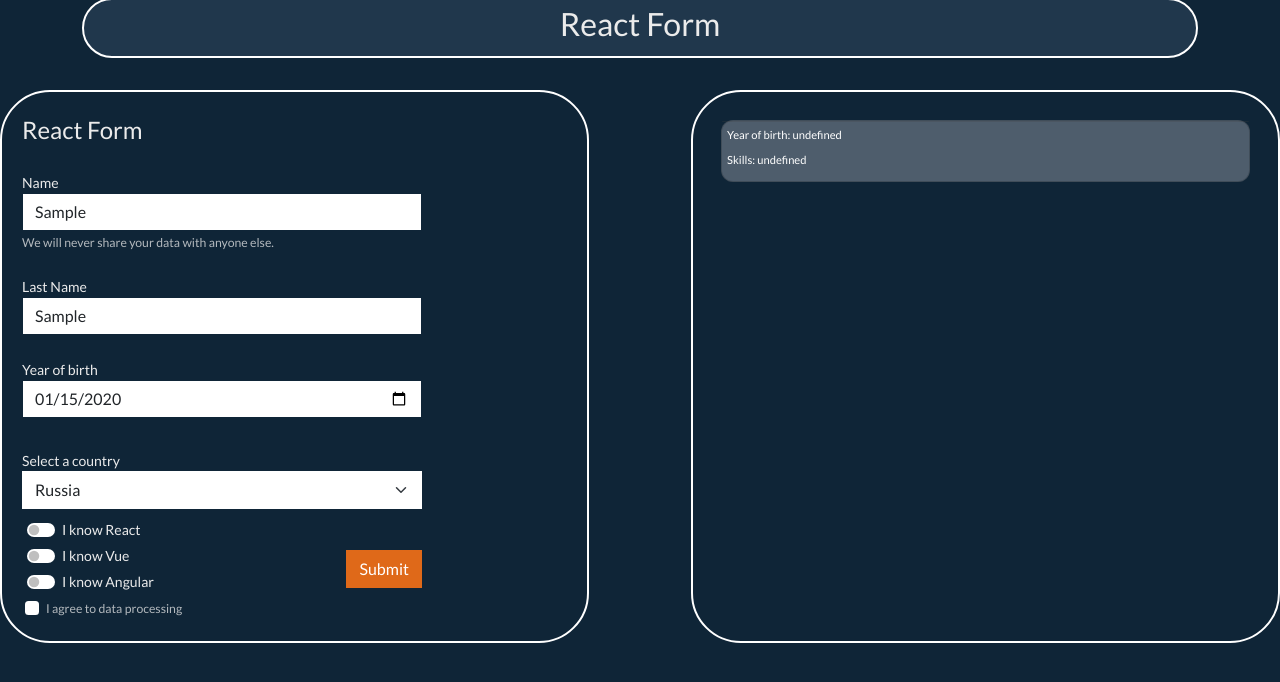
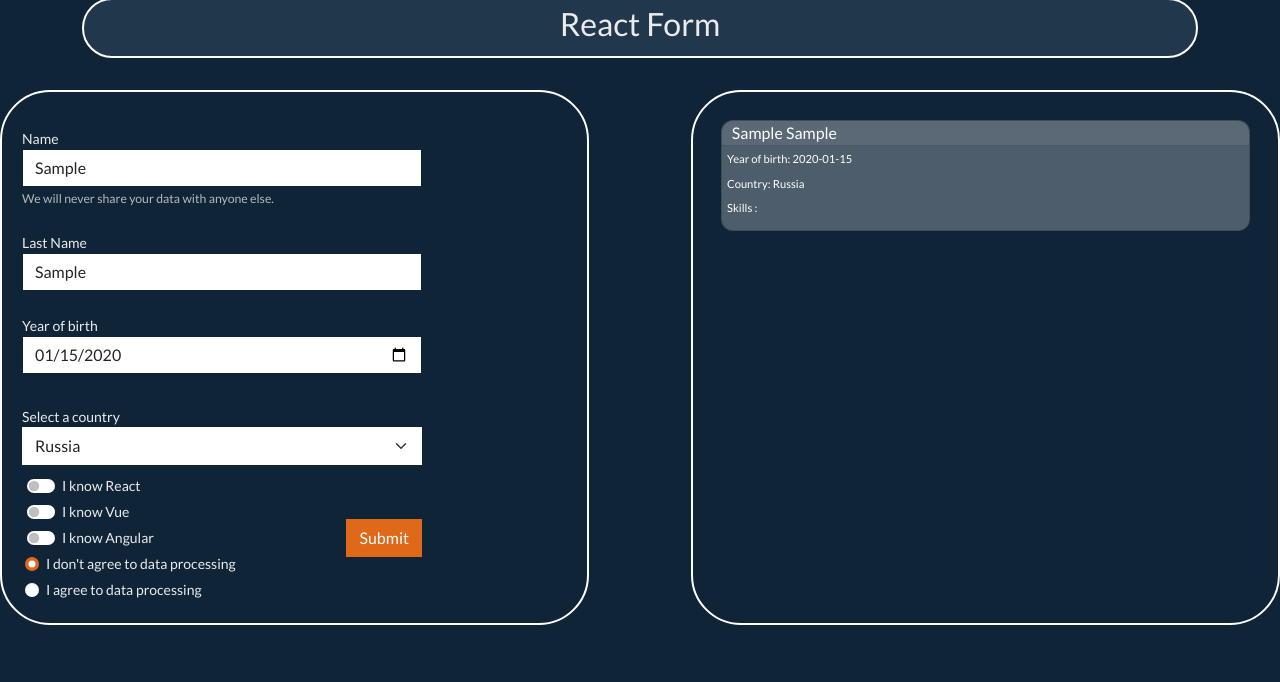
Before and after one commit to maksguido1987/React-Form, a React app: page / in a window 1280 px wide. Both pictures are taken after typing "Sample", "Sample", "2020-01-15" into the empty fields and a click on the button "Submit". Shown: the top 682 px of the page. Built offline with nearby package versions, Linux system fonts and the light colour scheme.

Commit message:
feat: add create cards method and getting data from a form

```diff
--- a/src/components/Card/Card.tsx
+++ b/src/components/Card/Card.tsx
@@ -1,9 +1,13 @@
+/* eslint-disable react/no-array-index-key */
 import { FC } from 'react';
 import { ICardData } from '../../interfaces';
 import './card.scss';
 
 const Card: FC<ICardData> = (props) => {
-  const { name, lastName, date, skills } = props;
+  const { name, lastName, date, country, skills } = props;
+  const el = skills.map((item, index) => {
+    return <li key={index}>{item}</li>;
+  });
   return (
     <div className="card text-white bg-secondary mb-3">
       <div className="card-header">
@@ -11,7 +15,8 @@ const Card: FC<ICardData> = (props) => {
       </div>
       <div className="card-body">
         <p className="card-text">{`Year of birth: ${date}`}</p>
-        <p className="card-text">{`Skills: ${skills}`}</p>
+        <p className="card-text">{`Country: ${country}`}</p>
+        <ul className="card-list">Skills :{el}</ul>
       </div>
     </div>
   );
--- a/src/components/Card/card.scss
+++ b/src/components/Card/card.scss
@@ -15,3 +15,13 @@
     margin: 0 0 0.5rem 0!important;
   }
 }
+.card-list {
+  display: flex;
+  align-items: center;
+  padding: 0 !important;
+  margin: 0 0 0.5rem 0 !important;
+  li {
+    list-style: none;
+    margin: 0 5px;
+  }
+}
--- a/src/components/Form/Form.tsx
+++ b/src/components/Form/Form.tsx
@@ -2,12 +2,12 @@
 import React, { Component } from 'react';
 import { IAddCardData, ICardData } from '../../interfaces';
 import './form.scss';
-import Checkbox from './FormComponents/Checkbox';
 import FormDate from './FormComponents/FormDate';
 import FormSelect from './FormComponents/FormSelect';
 import Name from './FormComponents/Name';
 import Submit from './FormComponents/Submit';
 import Switcher from './FormComponents/Switcher';
+import RadioButtons from './FormComponents/RadioButtons';
 
 export default class Form extends Component<IAddCardData, ICardData> {
   constructor(props: IAddCardData) {
@@ -16,7 +16,8 @@ export default class Form extends Component<IAddCardData, ICardData> {
       name: '',
       lastName: '',
       date: '',
-      contry: 'Russia',
+      country: 'Russia',
+      skills: [],
     };
   }
 
@@ -26,24 +27,37 @@ export default class Form extends Component<IAddCardData, ICardData> {
     addCardData(this.state);
   };
 
-  onAddName = (value: string) => {
-    this.setState({ name: value });
+  onAddName = (name: string) => {
+    this.setState({ name });
+  };
+
+  onAddLastName = (lastName: string) => {
+    this.setState({ lastName });
+  };
+
+  onAddDate = (date: string) => {
+    this.setState({ date });
+  };
+
+  onAddContry = (country: string) => {
+    this.setState({ country });
+  };
+
+  onAddSkill = (value: string[]) => {
+    this.setState({ skills: value });
   };
 
   render() {
-    const { name, lastName, date, contry } = this.state;
-    window.state = this.state;
     return (
       <form className="form" onSubmit={this.handleSubmit}>
         <fieldset>
-          <legend>React Form</legend>
-          <Name onAddNameForm={this.onAddName} />
-          <FormDate date={date} />
-          <FormSelect contry={contry} />
+          <Name onAddNameForm={this.onAddName} onAddLastNameForm={this.onAddLastName} />
+          <FormDate onAddDateForm={this.onAddDate} />
+          <FormSelect onAddContryForm={this.onAddContry} />
           <div className="check-wrapper">
             <div className="check-left">
-              <Switcher />
-              <Checkbox />
+              <Switcher onCheckSkill={this.onAddSkill} />
+              <RadioButtons />
             </div>
             <div className="check-right">
               <Submit />
--- a/src/components/Form/FormComponents/Checkbox.tsx
+++ /dev/null
@@ -1,17 +0,0 @@
-/* eslint-disable react/prefer-stateless-function */
-import React, { Component } from 'react';
-
-export default class Checkbox extends Component {
-  render() {
-    return (
-      <div className="form-check">
-        <label className="form-check-label" htmlFor="flexCheckDefault">
-          <small id="emailHelp" className="form-text text-muted">
-            I agree to data processing
-          </small>
-          <input className="form-check-input" type="checkbox" value="" id="flexCheckDefault" />
-        </label>
-      </div>
-    );
-  }
-}
--- a/src/components/Form/FormComponents/FormSelect.tsx
+++ b/src/components/Form/FormComponents/FormSelect.tsx
@@ -1,25 +1,34 @@
+/* eslint-disable jsx-a11y/no-onchange */
 /* eslint-disable react/prefer-stateless-function */
-import React, { Component, FocusEvent } from 'react';
-import { ICardData } from '../../../interfaces';
+import React, { Component } from 'react';
+import { IStateCountry, IPropsCountry } from '../../../interfaces';
 
-export default class FormSelect extends Component<{}, ICardData> {
-  constructor(props: ICardData) {
+export default class FormSelect extends Component<IPropsCountry, IStateCountry> {
+  constructor(props: IPropsCountry) {
     super(props);
     this.state = {
-      contry: 'Russia',
+      country: 'Russia',
     };
   }
 
-  onSelectChange = (e: FocusEvent<HTMLSelectElement>) => {
-    this.setState({ contry: e.target.value });
+  onSelectChange = (e: React.ChangeEvent<HTMLSelectElement>) => {
+    const { onAddContryForm } = this.props;
+    onAddContryForm(e.target.value);
+    this.setState({ country: e.target.value });
   };
 
   render() {
+    const { country } = this.state;
     return (
       <div className="form-group">
         <label htmlFor="exampleSelect1" className="form-label mt-4">
           Select a country
-          <select className="form-select" id="exampleSelect1" onBlur={this.onSelectChange}>
+          <select
+            className="form-select"
+            id="exampleSelect1"
+            onChange={this.onSelectChange}
+            value={country}
+          >
             <option>Russia</option>
             <option>Belarus</option>
             <option>USA</option>
--- a/src/components/Form/FormComponents/Name.tsx
+++ b/src/components/Form/FormComponents/Name.tsx
@@ -1,8 +1,8 @@
 /* eslint-disable react/prefer-stateless-function */
 import React, { Component } from 'react';
-import { ICardData, IPropsName } from '../../../interfaces';
+import { IStateName, IPropsName } from '../../../interfaces';
 
-export default class Name extends Component<IPropsName, ICardData> {
+export default class Name extends Component<IPropsName, IStateName> {
   constructor(props: IPropsName) {
     super(props);
     this.state = {
@@ -20,6 +20,8 @@ export default class Name extends Component<IPropsName, ICardData> {
   };
 
   onLastNameChange = (e: React.ChangeEvent<HTMLInputElement>) => {
+    const { onAddLastNameForm } = this.props;
+    onAddLastNameForm(e.target.value);
     this.setState({
       lastName: e.target.value,
     });
--- /dev/null
+++ b/src/components/Form/FormComponents/RadioButtons.tsx
@@ -0,0 +1,34 @@
+/* eslint-disable react/prefer-stateless-function */
+import React, { Component } from 'react';
+
+export default class RadioButtons extends Component {
+  render() {
+    return (
+      <>
+        <div className="form-check">
+          <label className="form-check-label" htmlFor="optionsRadios1">
+            <input
+              type="radio"
+              className="form-check-input"
+              name="optionsRadios"
+              id="optionsRadios1"
+              checked
+            />
+            I don&apos;t agree to data processing
+          </label>
+        </div>
+        <div className="form-check">
+          <label className="form-check-label" htmlFor="optionsRadios2">
+            <input
+              type="radio"
+              className="form-check-input"
+              name="optionsRadios"
+              id="optionsRadios2"
+            />
+            I agree to data processing
+          </label>
+        </div>
+      </>
+    );
+  }
+}
--- a/src/components/Form/FormComponents/Switcher.tsx
+++ b/src/components/Form/FormComponents/Switcher.tsx
@@ -1,26 +1,68 @@
 /* eslint-disable react/prefer-stateless-function */
 import React, { Component } from 'react';
+import { IStateSwitcher, IPropsSwitcher } from '../../../interfaces';
 
-export default class Switcher extends Component {
+export default class Switcher extends Component<IPropsSwitcher, IStateSwitcher> {
+  constructor(props: IPropsSwitcher) {
+    super(props);
+    this.state = {
+      skills: [],
+    };
+  }
+
+  onCheckSkill = (e: React.ChangeEvent<HTMLInputElement>) => {
+    const { skills } = this.state;
+    const { onCheckSkill } = this.props;
+    const newState = skills.slice();
+    const checkElem = newState.includes(e.target.value);
+    if (!checkElem) {
+      newState.push(e.target.value);
+      this.setState({ skills: newState });
+      onCheckSkill(newState);
+    } else if (checkElem) {
+      const newArr = newState.filter((item) => item !== e.target.value);
+      this.setState({ skills: newArr });
+      onCheckSkill(newArr);
+    }
+  };
+
   render() {
     return (
       <>
         <div className="form-check form-switch">
           <label className="form-check-label" htmlFor="flexSwitchCheckDefault">
-            <input className="form-check-input" type="checkbox" id="flexSwitchCheckDefault" />I know
-            React
+            <input
+              className="form-check-input"
+              type="checkbox"
+              id="flexSwitchCheckDefault"
+              value="React"
+              onChange={this.onCheckSkill}
+            />
+            I know React
           </label>
         </div>
         <div className="form-check form-switch">
           <label className="form-check-label" htmlFor="flexSwitchCheckChecked">
-            <input className="form-check-input" type="checkbox" id="flexSwitchCheckChecked" />I know
-            Vue
+            <input
+              className="form-check-input"
+              type="checkbox"
+              id="flexSwitchCheckChecked"
+              value="Vue"
+              onChange={this.onCheckSkill}
+            />
+            I know Vue
           </label>
         </div>
         <div className="form-check form-switch">
           <label className="form-check-label" htmlFor="flexSwitchCheckDefault">
-            <input className="form-check-input" type="checkbox" id="flexSwitchCheckDefault" />I know
-            Angular
+            <input
+              className="form-check-input"
+              type="checkbox"
+              id="flexSwitchCheckDefault"
+              value="Angular"
+              onChange={this.onCheckSkill}
+            />
+            I know Angular
           </label>
         </div>
       </>
--- a/src/components/Main/Main.tsx
+++ b/src/components/Main/Main.tsx
@@ -15,15 +15,17 @@ export default class Main extends Component<IAddCardData, IAppState> {
 
   onAddCardData = (data: ICardData) => {
     const { cardData } = this.state;
-    cardData.push(data);
-    console.log(cardData);
+    const newCardData = cardData.slice();
+    newCardData.push(data);
+    this.setState({ cardData: newCardData });
   };
 
   render() {
+    const { cardData } = this.state;
     return (
       <main className="main">
         <MainLeftField addCardData={this.onAddCardData} />
-        <MainRightField />
+        <MainRightField appState={cardData} />
       </main>
     );
   }
--- a/src/components/Main/MainRightField.tsx
+++ b/src/components/Main/MainRightField.tsx
@@ -1,14 +1,23 @@
+/* eslint-disable react/no-array-index-key */
 import React, { FC } from 'react';
-import { ICardData } from '../../interfaces';
+import { ICardDataArray } from '../../interfaces';
 import Card from '../Card/Card';
 
-const MainRightField: FC<ICardData> = (props) => {
-  const { name, lastName, date, skills } = props;
-  return (
-    <div className="right-main-container">
-      <Card name={name} lastName={lastName} date={date} skills={skills} />
-    </div>
-  );
+const MainRightField: FC<ICardDataArray> = (props) => {
+  const { appState } = props;
+  const cards = appState.map((item, index) => {
+    return (
+      <Card
+        key={index}
+        name={item.name}
+        lastName={item.lastName}
+        date={item.date}
+        country={item.country}
+        skills={item.skills}
+      />
+    );
+  });
+  return <div className="right-main-container">{cards}</div>;
 };
 
 export default MainRightField;
```
Also changed, not shown: src/components/Form/FormComponents/FormDate.tsx (+5 -3 lines), src/interfaces.ts (+37 -4 lines).
